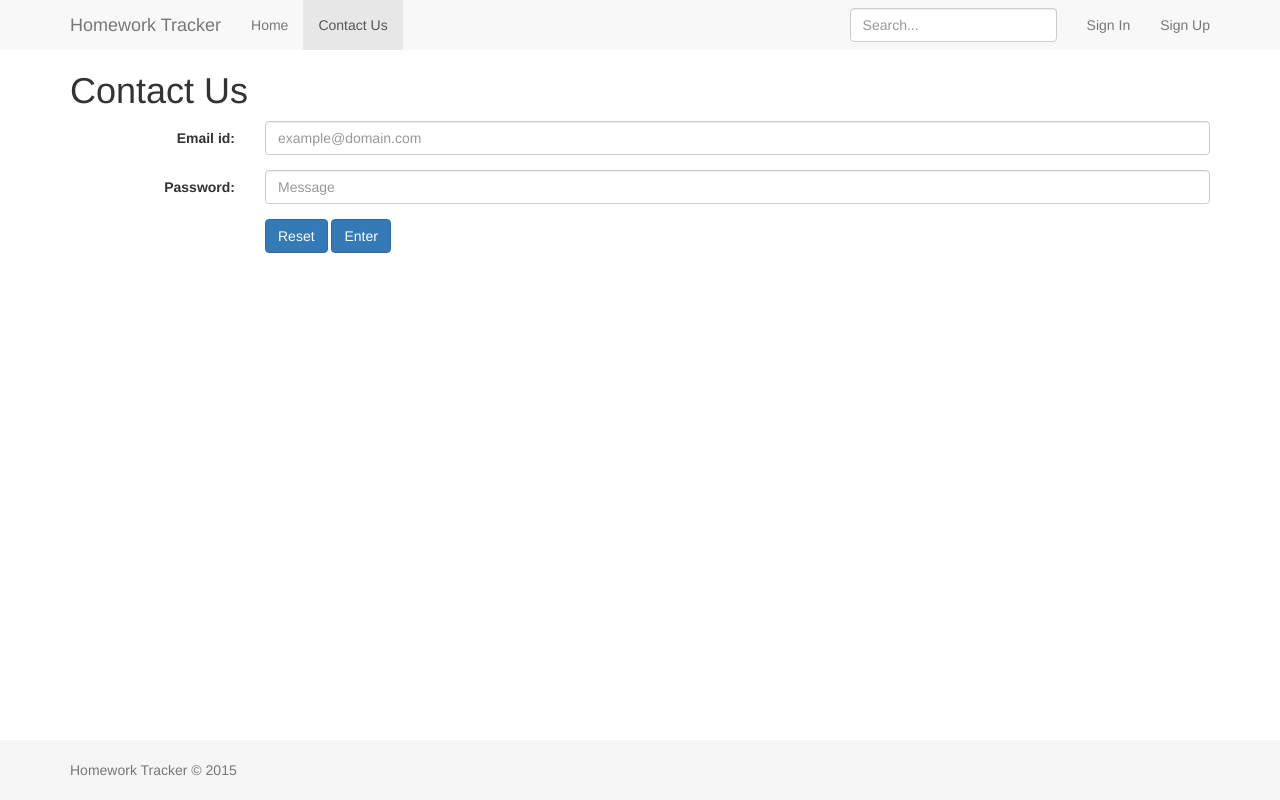
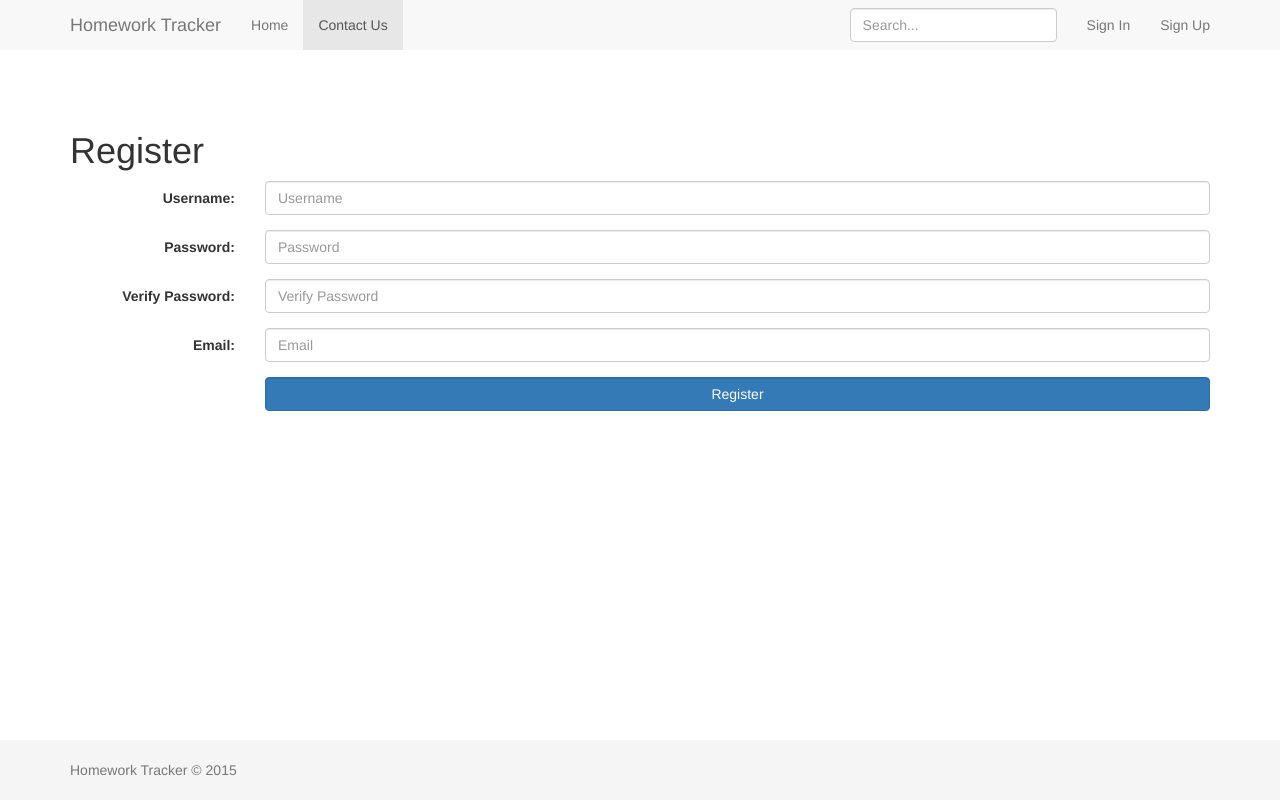
Before and after one commit to rirathod/cs5610fall2015, a website: page public/poc/signup/signup.view.html in a window 1280 px wide. Drawn offline with nearby package versions, Linux system fonts and the light colour scheme.

Commit message:
add signin and signup forms

```diff
--- a/public/poc/signup/signup.view.html
+++ b/public/poc/signup/signup.view.html
@@ -44,32 +44,43 @@
     </div>
 </div>
 
-<div class="row">
 <div class="container">
-        <h1>Contact Us</h1>
+    <h1>Register</h1>
     <form class="form-horizontal">
         <div class="form-group">
-                <label for="inputEmail" class="col-sm-2 control-label">Email id:</label>
+            <label for="inputUsername" class="col-sm-2 control-label">Username:</label>
             <div class="col-sm-10">
-                    <input type="text" class="form-control" id="inputEmail" placeholder="example@domain.com">
+                <input type="text" class="form-control" id="inputUsername" placeholder="Username">
             </div>
         </div>
 
         <div class="form-group">
-                <label for="inputMessage" class="col-sm-2 control-label">Password:</label>
+            <label for="inputPassword" class="col-sm-2 control-label">Password:</label>
             <div class="col-sm-10">
-                    <input type="text" class="form-control" id="inputMessage" placeholder="Message">
+                <input type="password" class="form-control" id="inputPassword" placeholder="Password">
+            </div>
+        </div>
+
+        <div class="form-group">
+            <label for="inputVerifyPassword" class="col-sm-2 control-label">Verify Password:</label>
+            <div class="col-sm-10">
+                <input type="password" class="form-control" id="inputVerifyPassword" placeholder="Verify Password">
+            </div>
+        </div>
+
+        <div class="form-group">
+            <label for="inputEmail" class="col-sm-2 control-label">Email:</label>
+            <div class="col-sm-10">
+                <input type="email" class="form-control" id="inputEmail" placeholder="Email">
             </div>
         </div>
 
         <div class="form-group">
             <div class="col-sm-offset-2 col-sm-10">
-                    <a class="btn btn-default btn-primary" role="button">Reset</a>
-                    <a class="btn btn-default btn-primary" role="button">Enter</a>
+                <a href="../profile/profile.view.html" class="btn btn-default btn-primary form-control" role="button">Register</a>
             </div>
         </div>
     </form>
-    </div>
 </div>
 
 
```
Also changed, not shown: public/poc/signin/signin.view.html (+6 -9 lines). Lines whose indentation alone changed are shown as unchanged.
